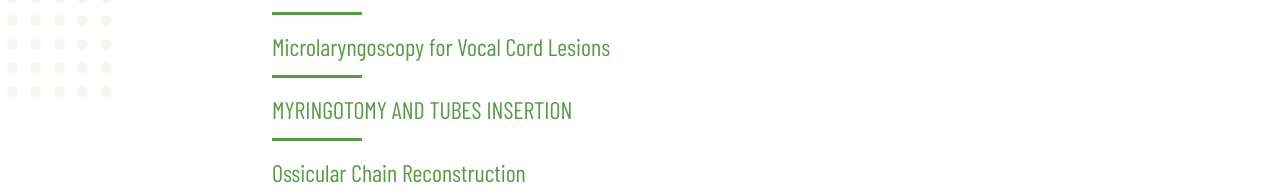
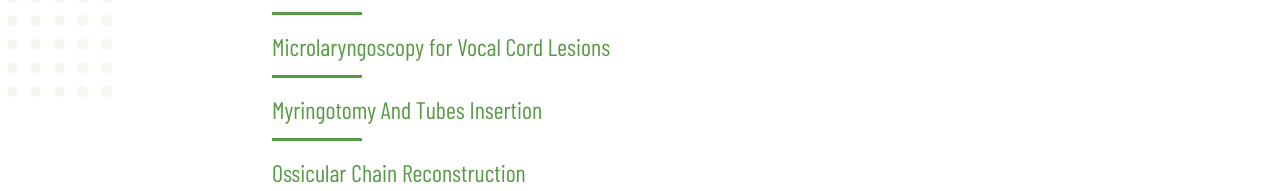
Before and after one commit to IslamAliMuhammad/drtarabichi, a plain HTML site: page library-resources.html in a window 1280 px wide. Shown: the part 902-1093 px from the top of the page. Drawn offline with Linux system fonts and the light colour scheme.

Commit message:
minor change

```diff
--- a/library-resources.html
+++ b/library-resources.html
@@ -324,7 +324,7 @@
                 <div class="sub-section">
 
                   <a href="diseases/myringotomy.html">
-                    <h3 class="title">MYRINGOTOMY AND TUBES INSERTION</h3>
+                    <h3 class="title">Myringotomy And Tubes Insertion</h3>
                   </a>
 
               </section>
```
